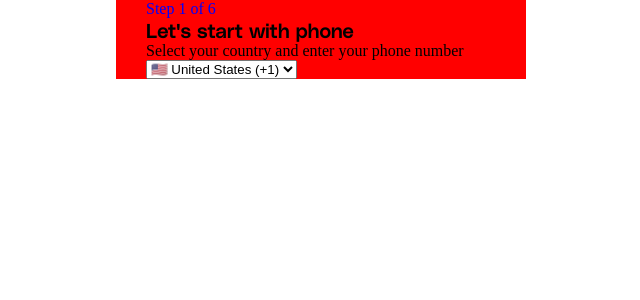
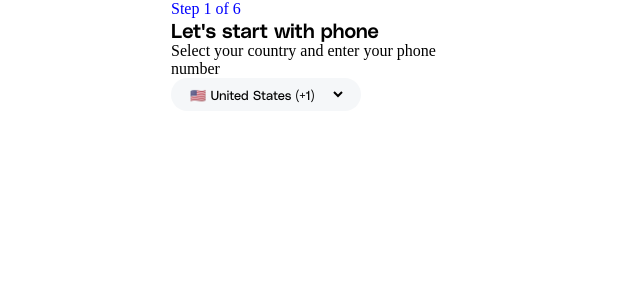
Before and after one commit to Rookid19/Web-Mobile-Signup-Form, a React (Create React App) app: page / in a window 1280 px wide. Shown: the top 300 px of the page, without its empty margins (319-959 px from the left). Built offline with nearby package versions, Linux system fonts and the light colour scheme.

Commit message:
countries dropdown

```diff
--- a/src/App.css
+++ b/src/App.css
@@ -17,10 +17,10 @@
   align-self: center;
   height: 100%;
   margin: auto;
-  width: 350px;
+  width: 300px;
   overflow: hidden;
   /* background-color: var(--credet-white); */
-  background-color: red;
+  /* background-color: red; */
   padding-inline: 30px;
 }
 .step {
@@ -29,7 +29,6 @@
 .title {
   font-size: 20px;
   font-family: "polysans-medium";
-
 }
 .custom-input {
   box-sizing: border-box;
@@ -42,3 +41,14 @@
   font-family: "polysans-regular";
   padding-left: 20px;
 }
+.dropdown-input {
+  height: 33px;
+  background-color: var(--credet-light-grey);
+  border: none;
+  border-radius: 20px;
+  font-size: 13px;
+  font-family: "polysans-regular";
+  padding-inline: 15px;
+  border-right: 15px solid transparent;
+  outline: none;
+}
--- a/src/components/Phone/Phone.jsx
+++ b/src/components/Phone/Phone.jsx
@@ -6,7 +6,7 @@ import "/node_modules/flag-icons/css/flag-icons.min.css";
 function Phone() {
   const countries = [
     { id: 1, country: "US", flag: "fi fi-us", label: "🇺🇸 United States (+1)" },
-    { id: 2, country: "GH", flag: "fi fi-gh", label: "🇬🇭 GHA (+233)" },
+    { id: 2, country: "GH", flag: "fi fi-gh", label: "🇬🇭 Ghana (+233)" },
   ];
   return (
     <div>
@@ -19,9 +19,9 @@ function Phone() {
         <span class="fi fi-gh"></span> <span class="fi fi-us"></span>
       </div> */}
       {/* <CustomInput placeholder="Code" /> */}
-      <select>
+      <select className="dropdown-input">
         {countries.map(({ id, label, flag }) => (
-          <option value="fruit" key={id}>
+          <option value={label} key={id}>
             {label}
           </option>
         ))}
```
